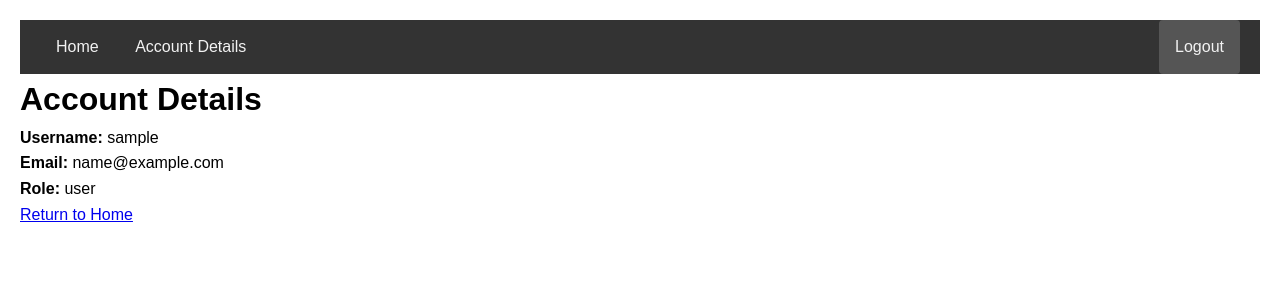
After one commit to volodicd/game-review-website, a Django app: page /account/ in a window 1280 px wide. The commit adds this page. Shown: the top 300 px of the page. Run offline with Django 5.2, Linux system fonts and the light colour scheme; the visitor is signed in with stand-in values (Sample User, id 1).

Commit message:
MD commit. account details addition.

```diff
--- /dev/null
+++ b/game_reviews/core/templates/core/account_details.html
@@ -0,0 +1,20 @@
+{% extends "core/base.html" %}
+
+{% block title %}Account Details{% endblock %}
+
+{% block content %}
+<h1>Account Details</h1>
+
+<div class="account-info">
+    <p><strong>Username:</strong> {{ user.username }}</p>
+    <p><strong>Email:</strong> {{ user.email }}</p>
+    <p><strong>Role:</strong> {{ user.role }}</p>
+</div>
+
+{% if user.role == 'critic' %}
+    <h2>Critic Dashboard</h2>
+    <p><a href="{% url 'critic_dashboard' %}">Go to Critic Dashboard</a></p>
+{% endif %}
+
+<p><a href="{% url 'home' %}">Return to Home</a></p>
+{% endblock %}
--- a/game_reviews/core/templates/core/base.html
+++ b/game_reviews/core/templates/core/base.html
@@ -1,3 +1,4 @@
+<!-- core/templates/core/base.html -->
 <!DOCTYPE html>
 <html lang="en">
 <head>
@@ -9,13 +10,20 @@
 </head>
 <body>
     <div class="topbar">
-        <a href="{% url 'home' %}">Home</a>
-        {% if user.is_authenticated %}
-            <a href="{% url 'logout' %}">Logout</a>
-        {% else %}
-            <a href="{% url 'register' %}">Register</a>
-            <a href="{% url 'login' %}">Login</a>
-        {% endif %}
+        <div class="left-links">
+            <a href="{% url 'home' %}">Home</a>
+            {% if user.is_authenticated %}
+                <a href="{% url 'account_details' %}">Account Details</a>
+            {% endif %}
+        </div>
+        <div class="right-links">
+            {% if user.is_authenticated %}
+                <a href="{% url 'logout' %}" class="logout">Logout</a>
+            {% else %}
+                <a href="{% url 'register' %}" class="register">Register</a>
+                <a href="{% url 'login' %}" class="login">Login</a>
+            {% endif %}
+        </div>
     </div>
     <div class="container">
         {% block content %}{% endblock %}
--- a/game_reviews/core/urls.py
+++ b/game_reviews/core/urls.py
@@ -1,9 +1,12 @@
+# core/urls.py
 from django.urls import path
 from . import views
 
 urlpatterns = [
-    path('', views.home, name='home'),  # Homepage URL
+    path('', views.home, name='home'),
     path('register/', views.register, name='register'),
     path('login/', views.user_login, name='login'),
     path('logout/', views.user_logout, name='logout'),
+    path('account/', views.account_details, name='account_details'),
+    path('critic_dashboard/', views.critic_dashboard, name='critic_dashboard'),  # Accessible from Account Details
 ]
--- a/game_reviews/core/views.py
+++ b/game_reviews/core/views.py
@@ -1,6 +1,7 @@
 from django.shortcuts import render, redirect
+from django.contrib.auth.decorators import login_required
 from django.contrib.auth import login, authenticate, logout
-from django.contrib.auth.forms import AuthenticationForm  # Import AuthenticationForm
+from django.contrib.auth.forms import AuthenticationForm
 from .forms import CustomUserCreationForm
 from django.shortcuts import render
 
@@ -12,30 +13,35 @@ def register(request):
         form = CustomUserCreationForm(request.POST)
         if form.is_valid():
             form.save()
-            username = form.cleaned_data.get('username')
-            password = form.cleaned_data.get('password1')
-            user = authenticate(username=username, password=password)
+            user = authenticate(username=form.cleaned_data['username'],
+                                password=form.cleaned_data['password1'])
             if user is not None:
                 login(request, user)
-                return redirect('home')  # Replace 'home' with your actual homepage URL name
+                return redirect('home')
     else:
         form = CustomUserCreationForm()
     return render(request, 'core/register.html', {'form': form})
 
 def user_login(request):
     if request.method == 'POST':
-        form = AuthenticationForm(request, data=request.POST)  # Use AuthenticationForm directly
+        form = AuthenticationForm(request, data=request.POST)
         if form.is_valid():
-            username = form.cleaned_data.get('username')
-            password = form.cleaned_data.get('password')
-            user = authenticate(username=username, password=password)
-            if user is not None:
-                login(request, user)
-                return redirect('home')  # Replace 'home' with your actual homepage URL name
+            login(request, form.get_user())
+            return redirect('home')
     else:
         form = AuthenticationForm()
     return render(request, 'core/login.html', {'form': form})
 
 def user_logout(request):
     logout(request)
-    return redirect('home')  # Replace 'home' with your actual homepage URL name
+    return redirect('home')
+
+@login_required
+def account_details(request):
+    return render(request, 'core/account_details.html', {'user': request.user})
+
+@login_required
+def critic_dashboard(request):
+    if request.user.role != 'critic':
+        return redirect('home')
+    return render(request, 'core/critic_dashboard.html')
--- a/game_reviews/static/core/styles.css
+++ b/game_reviews/static/core/styles.css
@@ -1,3 +1,5 @@
+/* static/core/styles.css */
+
 /* Basic Reset */
 * {
     margin: 0;
@@ -15,62 +17,46 @@ body {
 /* Top Navigation Bar */
 .topbar {
     background-color: #333;
-    overflow: hidden;
+    display: flex;
+    justify-content: space-between;
+    align-items: center;
+    padding: 0 20px;
 }
 
-.topbar a {
-    float: left;
-    display: block;
+/* Styling for the left side links */
+.left-links a {
     color: #f2f2f2;
     text-align: center;
     padding: 14px 16px;
     text-decoration: none;
 }
 
-.topbar a:hover {
+/* Styling for the right side links */
+.right-links {
+    display: flex;
+}
+
+.right-links a {
+    color: #f2f2f2;
+    padding: 14px 16px;
+    text-decoration: none;
+    background-color: #555;
+    border-radius: 4px;
+    margin-left: 10px;
+}
+
+.right-links a:hover {
+    background-color: #04AA6D;
+    color: white;
+}
+
+/* Hover styling for other topbar links */
+.left-links a:hover {
     background-color: #ddd;
     color: black;
 }
 
-/* Active link */
-.topbar a.active {
+.left-links a.active {
     background-color: #04AA6D;
     color: white;
 }
-
-/* Center content */
-.container {
-    margin: 20px auto;
-    max-width: 800px;
-}
-
-/* Form styling */
-form {
-    background: #f4f4f4;
-    padding: 20px;
-    border-radius: 8px;
-    box-shadow: 0 0 10px rgba(0, 0, 0, 0.1);
-}
-
-form input[type="text"],
-form input[type="email"],
-form input[type="password"] {
-    width: 100%;
-    padding: 8px;
-    margin: 8px 0 16px;
-    border: 1px solid #ccc;
-    border-radius: 4px;
-}
-
-form button {
-    background-color: #333;
-    color: white;
-    padding: 10px;
-    border: none;
-    border-radius: 4px;
-    cursor: pointer;
-}
-
-form button:hover {
-    background-color: #04AA6D;
-}
```
Also changed, not shown: game_reviews/core/templates/core/critic_dashboard.html (added, +9 -0 lines), game_reviews/game_reviews/settings.py (+9 -2 lines).
